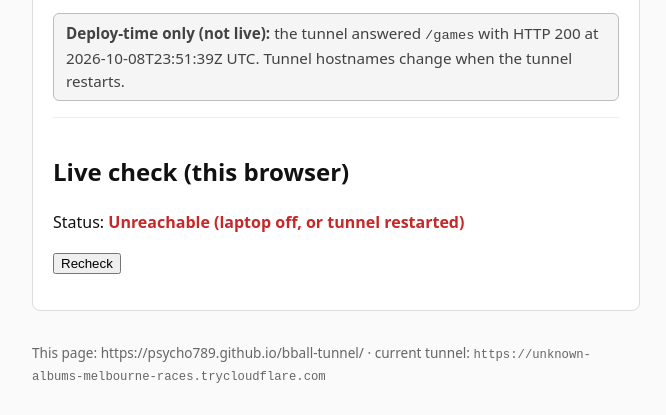
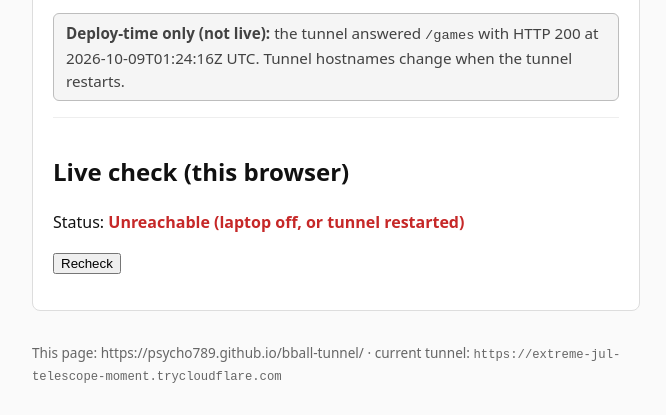
Before and after one commit to psycho789/bball-tunnel, a plain HTML site: page index.html in a window 1280 px wide. Shown: the part 401-816 px from the top of the page, 304-970 px from the left. Drawn offline with Linux system fonts and the light colour scheme; no server answers.

Commit message:
deploy: 2026-10-09T01:24:16Z

```diff
--- a/index.html
+++ b/index.html
@@ -27,15 +27,15 @@
     <p>An NBA win-probability model, charted play by play against the live prices on Kalshi and
       Polymarket, with an honest backtest of whether trading on it would make money.</p>
     <p class="links">
-      <a href="https://unknown-albums-melbourne-races.trycloudflare.com/games" target="_blank" rel="noopener noreferrer">Games: model vs market</a>
-      <a href="https://unknown-albums-melbourne-races.trycloudflare.com/" target="_blank" rel="noopener noreferrer">Money: the honest result</a>
-      <a href="https://unknown-albums-melbourne-races.trycloudflare.com/research/markets" target="_blank" rel="noopener noreferrer">Kalshi vs Polymarket</a>
-      <a href="https://unknown-albums-melbourne-races.trycloudflare.com/research" target="_blank" rel="noopener noreferrer">Research: the models</a>
+      <a href="https://extreme-jul-telescope-moment.trycloudflare.com/games" target="_blank" rel="noopener noreferrer">Games: model vs market</a>
+      <a href="https://extreme-jul-telescope-moment.trycloudflare.com/" target="_blank" rel="noopener noreferrer">Money: the honest result</a>
+      <a href="https://extreme-jul-telescope-moment.trycloudflare.com/research/markets" target="_blank" rel="noopener noreferrer">Kalshi vs Polymarket</a>
+      <a href="https://extreme-jul-telescope-moment.trycloudflare.com/research" target="_blank" rel="noopener noreferrer">Research: the models</a>
     </p>
     <p class="badge warn">Read-only share from a laptop: it is only up while that laptop is on. Pretend
       money only: with realistic trade timing the strategy currently loses money, and the site says so.</p>
     <p class="badge meta"><strong>Deploy-time only (not live):</strong> the tunnel answered <code>/games</code>
-      with HTTP 200 at 2026-10-08T23:51:39Z UTC. Tunnel hostnames change when the tunnel restarts.</p>
+      with HTTP 200 at 2026-10-09T01:24:16Z UTC. Tunnel hostnames change when the tunnel restarts.</p>
     <div class="live">
       <h2>Live check (this browser)</h2>
       <p class="pending" id="hint">Checking…</p>
@@ -44,11 +44,11 @@
     </div>
   </div>
   <footer>
-    <p>This page: https://psycho789.github.io/bball-tunnel/ · current tunnel: <code>https://unknown-albums-melbourne-races.trycloudflare.com</code></p>
+    <p>This page: https://psycho789.github.io/bball-tunnel/ · current tunnel: <code>https://extreme-jul-telescope-moment.trycloudflare.com</code></p>
   </footer>
   <script>
 (function () {
-  const WEB = "https://unknown-albums-melbourne-races.trycloudflare.com";
+  const WEB = "https://extreme-jul-telescope-moment.trycloudflare.com";
 
   function setWeb(text, ok) {
     const el = document.getElementById("live-web");
```
